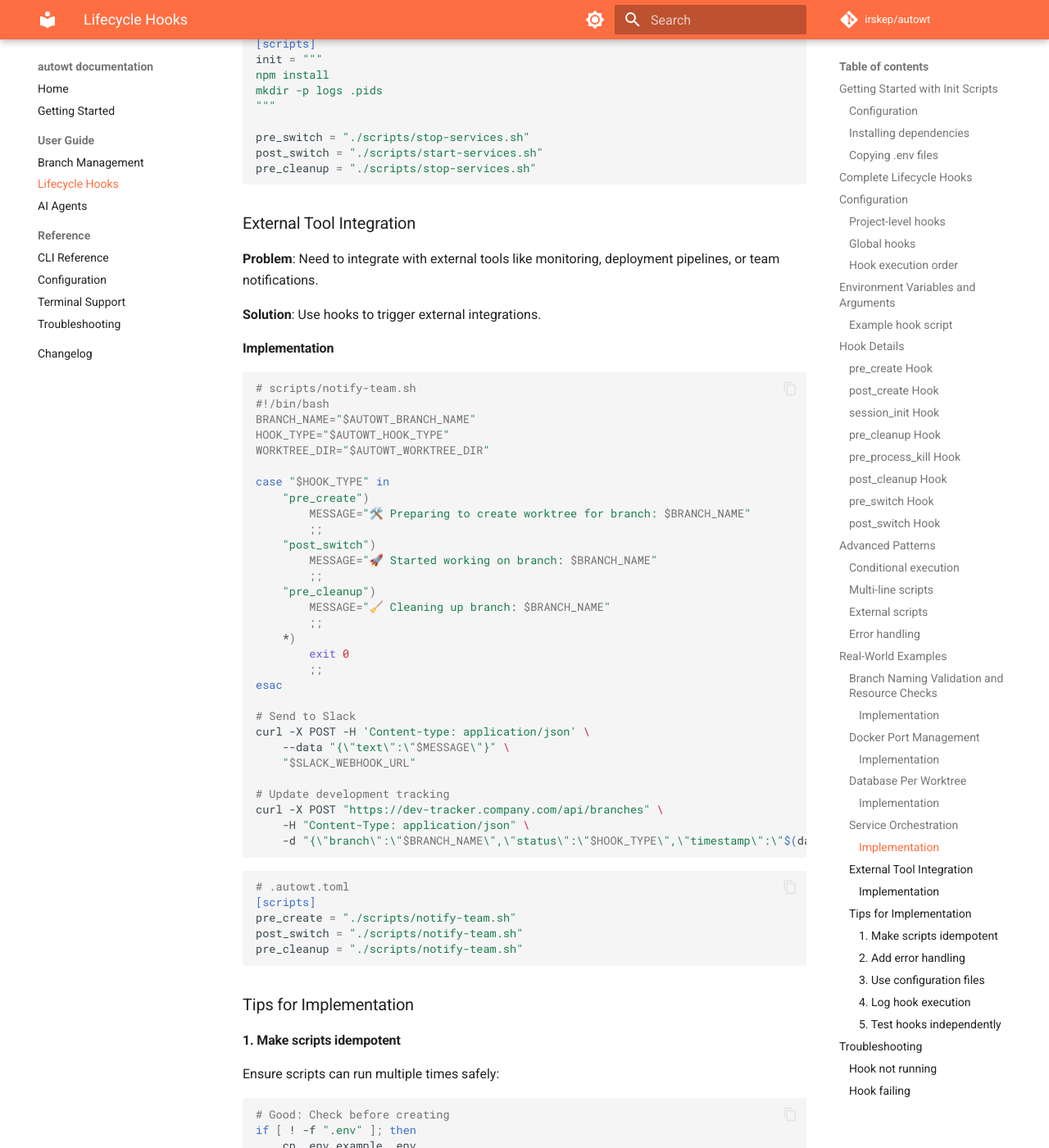
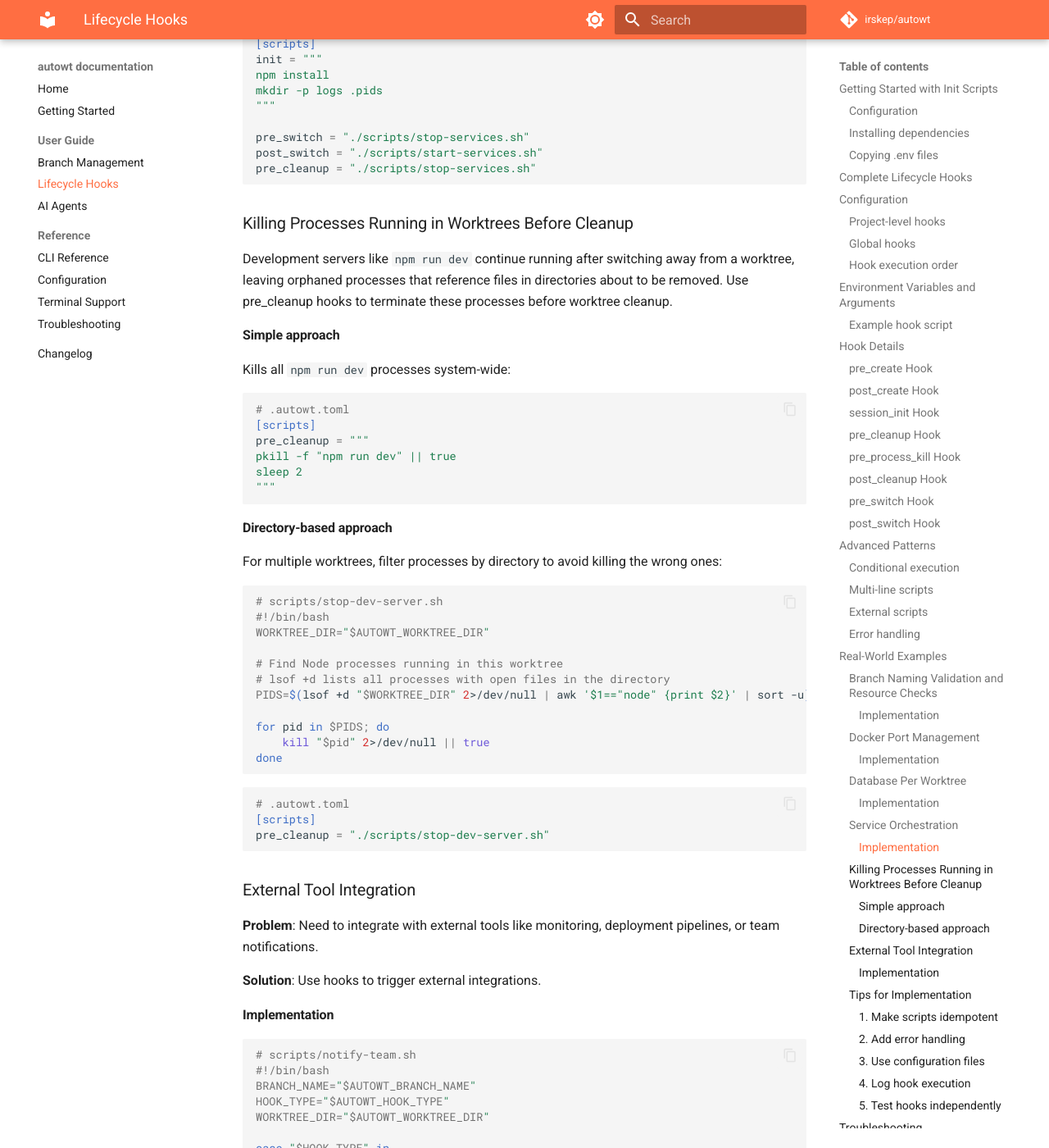
Before and after one commit to irskep/autowt, an MkDocs documentation site: the page built from docs/lifecyclehooks.md, in a window 1280 px wide and 1400 px high, scrolled down 14714 px. Shown: the whole window at 82% size. Built offline with MkDocs 1.6.1 and Material for MkDocs 9.7.7, drawn with Linux system fonts in a browser that asks for light colours; comment, search, counter and statistics services are not loaded; the version menu is left out.

Commit message:
Explain how to kill processes

````diff
--- a/docs/lifecyclehooks.md
+++ b/docs/lifecyclehooks.md
@@ -682,6 +682,47 @@ post_switch = "./scripts/start-services.sh"
 pre_cleanup = "./scripts/stop-services.sh"
 ```
 
+### Killing Processes Running in Worktrees Before Cleanup
+
+Development servers like `npm run dev` continue running after switching away from a worktree, leaving orphaned processes that reference files in directories about to be removed. Use pre_cleanup hooks to terminate these processes before worktree cleanup.
+
+#### Simple approach
+
+Kills all `npm run dev` processes system-wide:
+
+```toml
+# .autowt.toml
+[scripts]
+pre_cleanup = """
+pkill -f "npm run dev" || true
+sleep 2
+"""
+```
+
+#### Directory-based approach
+
+For multiple worktrees, filter processes by directory to avoid killing the wrong ones:
+
+```bash
+# scripts/stop-dev-server.sh
+#!/bin/bash
+WORKTREE_DIR="$AUTOWT_WORKTREE_DIR"
+
+# Find Node processes running in this worktree
+# lsof +d lists all processes with open files in the directory
+PIDS=$(lsof +d "$WORKTREE_DIR" 2>/dev/null | awk '$1=="node" {print $2}' | sort -u)
+
+for pid in $PIDS; do
+    kill "$pid" 2>/dev/null || true
+done
+```
+
+```toml
+# .autowt.toml
+[scripts]
+pre_cleanup = "./scripts/stop-dev-server.sh"
+```
+
 ### External Tool Integration
 
 **Problem**: Need to integrate with external tools like monitoring, deployment pipelines, or team notifications.
````
